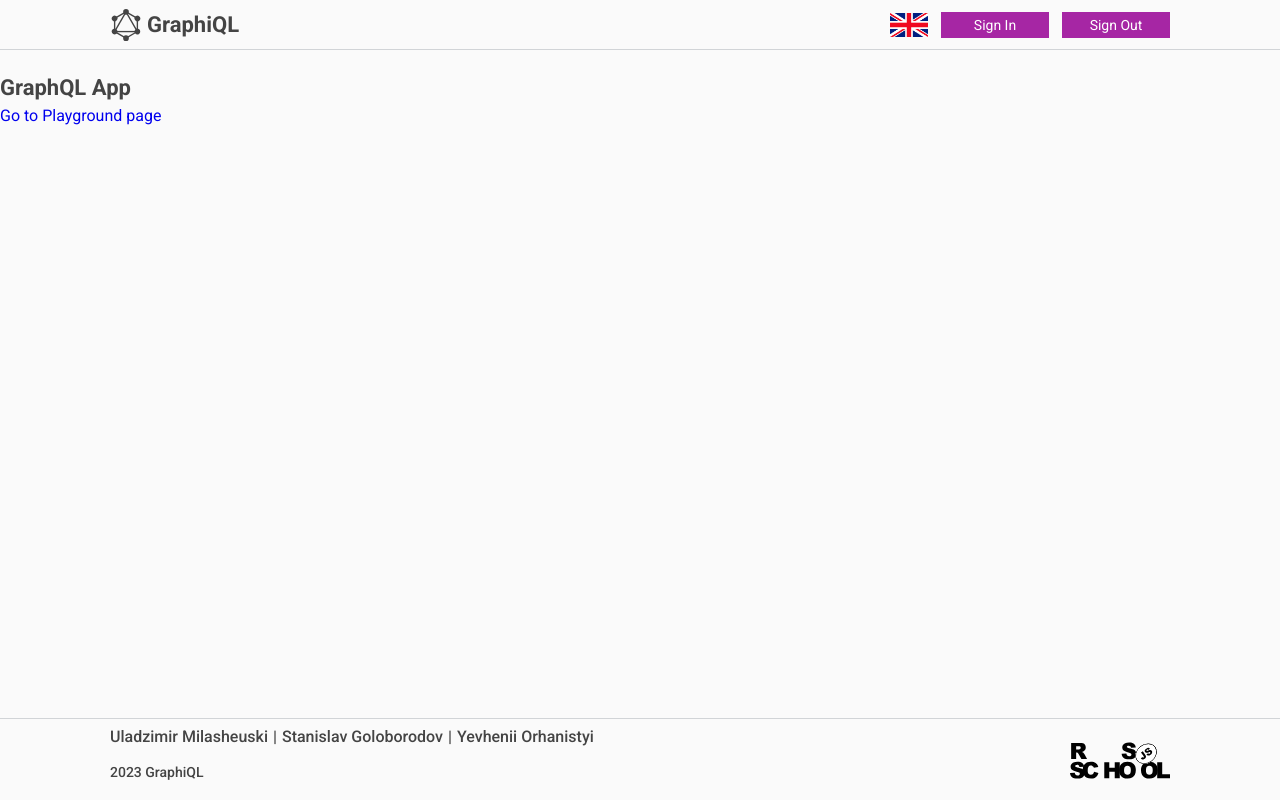
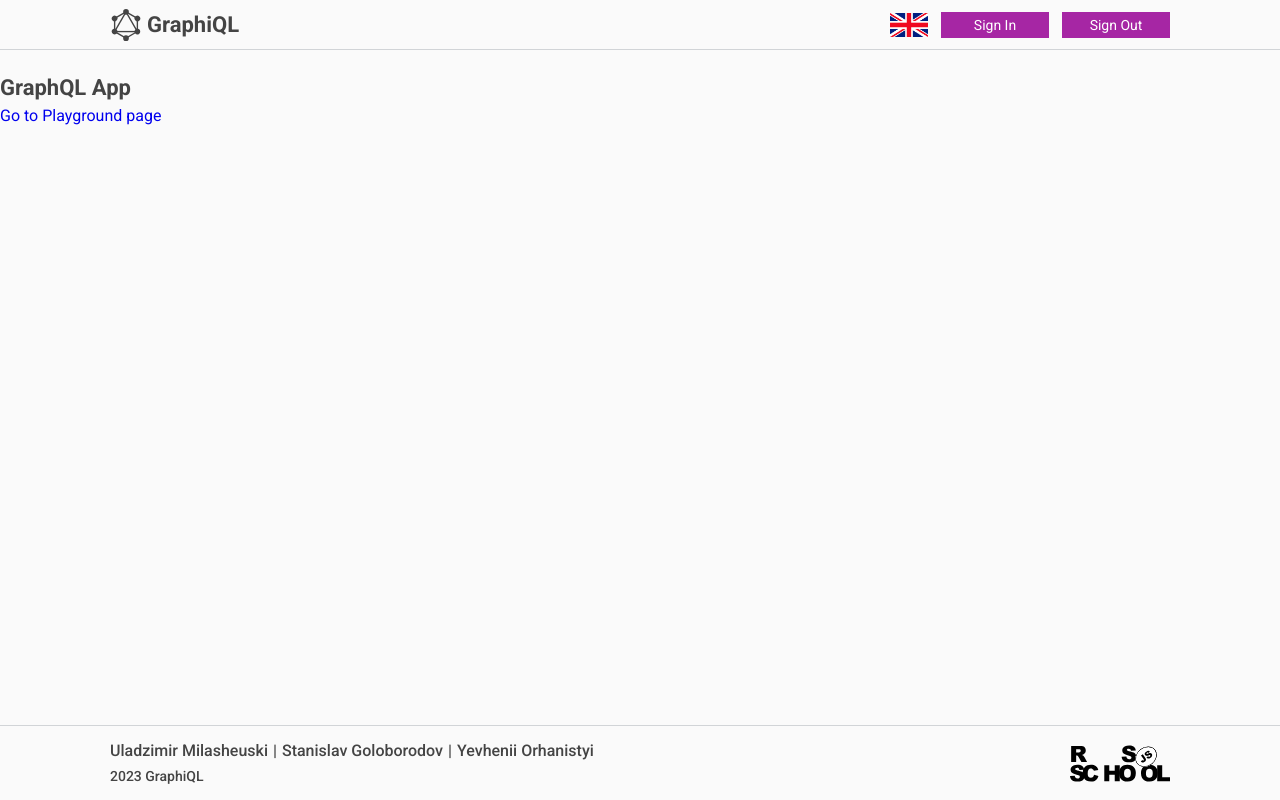
Before and after one commit to yevheniiorhanistyi/graphiql-playground, a Next.js app: page / in a window 1280 px wide. Built offline with nearby package versions, Linux system fonts and the light colour scheme.

Commit message:
feat: media query for copyright

```diff
--- a/src/components/Footer/Footer.module.scss
+++ b/src/components/Footer/Footer.module.scss
@@ -65,7 +65,10 @@
   font-size: 1.4rem;
   font-weight: 500;
   color: var(--font-main-color);
-  margin: 10px 0;
+
+  @media (max-width: $laptop-screen) {
+    margin: 10px 0;
+  }
 }
 
 .logo {
```
